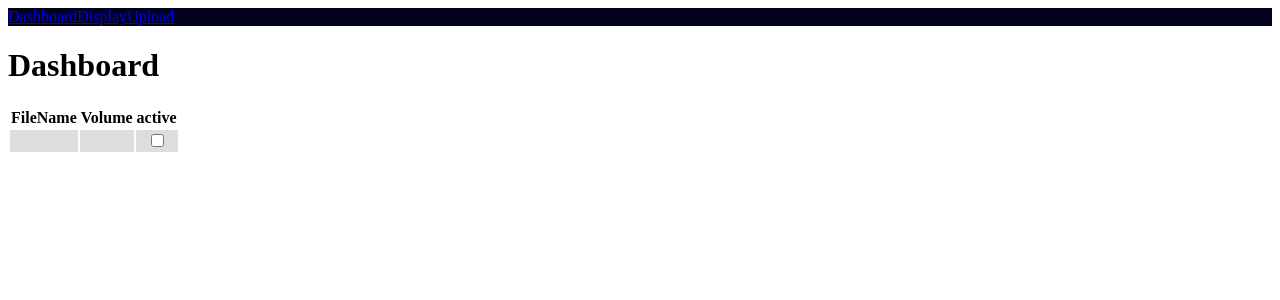
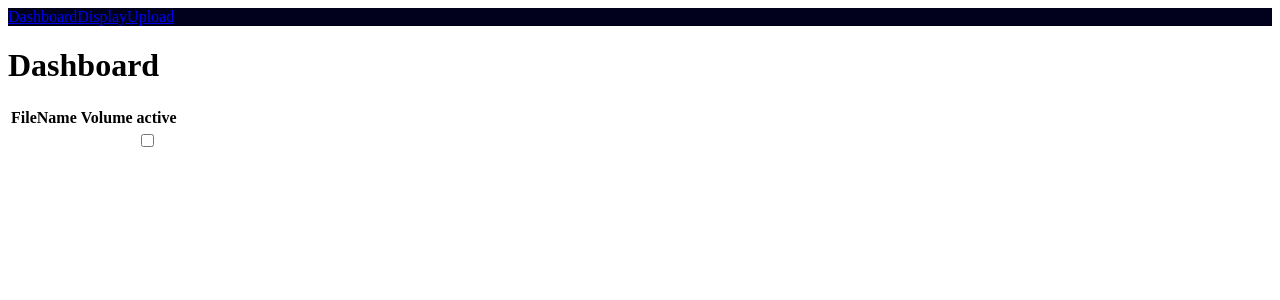
Before and after one commit to SCHschmidle/magicMirror, a Vue app in the folder frontend/magicmirror/: page /dashboard in a window 1280 px wide. Shown: the top 300 px of the page. Built offline with nearby package versions, Linux system fonts and the light colour scheme.

Commit message:
feat: add display view for image files and update dashboard layout

```diff
--- a/frontend/magicmirror/src/router/index.js
+++ b/frontend/magicmirror/src/router/index.js
@@ -11,7 +11,7 @@ const router = createRouter({
       component: HomeView
     },
     {
-      path: '/display',
+      path: '/displayview',
       component: DisplayView
     },
     {
--- a/frontend/magicmirror/src/views/DashboardView.vue
+++ b/frontend/magicmirror/src/views/DashboardView.vue
@@ -9,16 +9,20 @@ const files = ref([''])
 <h1>Dashboard</h1>
 <div>
     <table>
+        <thead>
             <tr>
                 <th>FileName</th>
                 <th>Volume</th>
                 <th>active</th>
             </tr>
+        </thead>
+        <tbody>
             <tr v-for="file in files" :key="file" class="board">
-            <th>{{ file.name }}</th>
-            <th>{{ file.volume }}</th>
-            <th><input type="checkbox" :checked="file.active" @change="changedActive(key)"></th>
+                <td>{{ file.name }}</td>
+                <td>{{ file.volume }}</td>
+                <td><input type="checkbox" :checked="file.active" @change="changedActive(key)"></td>
             </tr>
+        </tbody>
     </table>
 </div>
 </template>
--- a/frontend/magicmirror/src/views/DisplayView.vue
+++ b/frontend/magicmirror/src/views/DisplayView.vue
@@ -1,9 +1,23 @@
 <script setup>
+import { ref, onMounted } from 'vue';
 
+const images = ref([]);
+
+onMounted(async () => {
+  try {
+    const response = await fetch('/displayview');
+    const data = await response.json();
+    images.value = data.images;
+  } catch (error) {
+    console.error('Fehler beim Laden der Bilder:', error);
+  }
+});
 </script>
 <template>
-
+  <div>
+    <h1>Alle Bilder</h1>
+    <div v-for="image in images" :key="image">
+      <img :src="`backend/images/${image}`" :alt="image" style="max-width: 300px; margin: 10px;" />
+    </div>
+  </div>
 </template>
-<style scoped>
-
-</style>
```
Also changed, not shown: 2 other files (tests, documents, lock files or other folders). Lines whose indentation alone changed are shown as unchanged.
